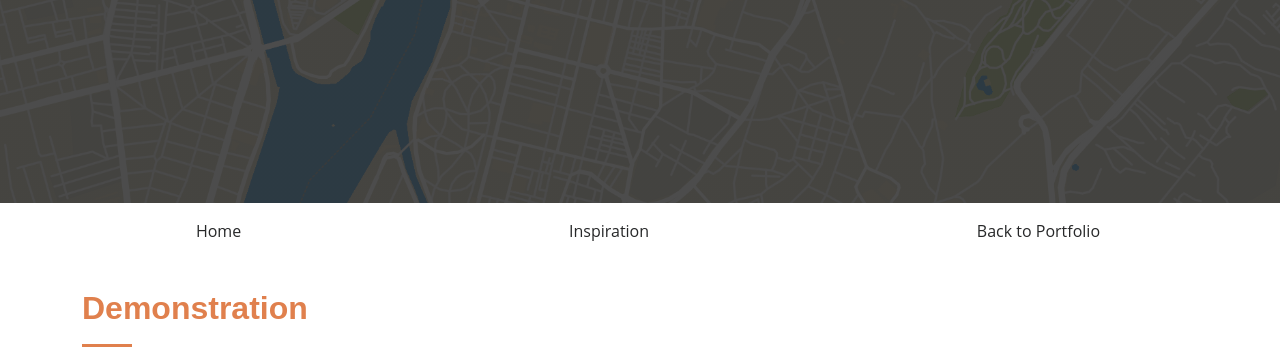
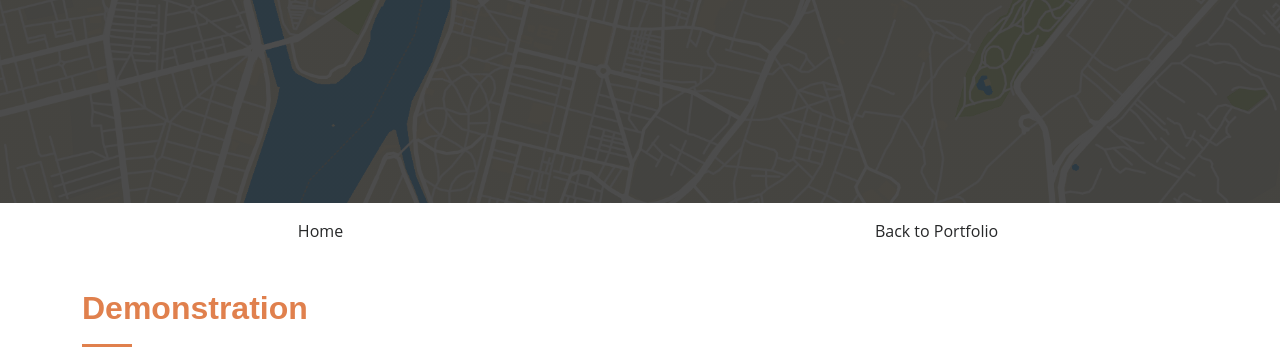
Before and after one commit to JordanGarrett/Spot_a_Pot, a plain HTML site: page index.html in a window 1280 px wide. Shown: the part 437-800 px from the top of the page. Drawn offline with Linux system fonts and the light colour scheme.

Commit message:
Removed Inspiration Tab until I find material to put in there.

```diff
--- a/index.html
+++ b/index.html
@@ -30,9 +30,6 @@
     <ul class="nav-cont">
         <li class="nav-item">
             <a href="index.html" class="nav-link">Home</a>
-        </li>
-        <li class="nav-item">
-            <a href="inspiration.html" class="nav-link">Inspiration</a>
         </li>
         <li class="nav-item">
             <a href="https://jordangarrett.github.io/Portfolio/" class="nav-link">Back to Portfolio</a>
```
